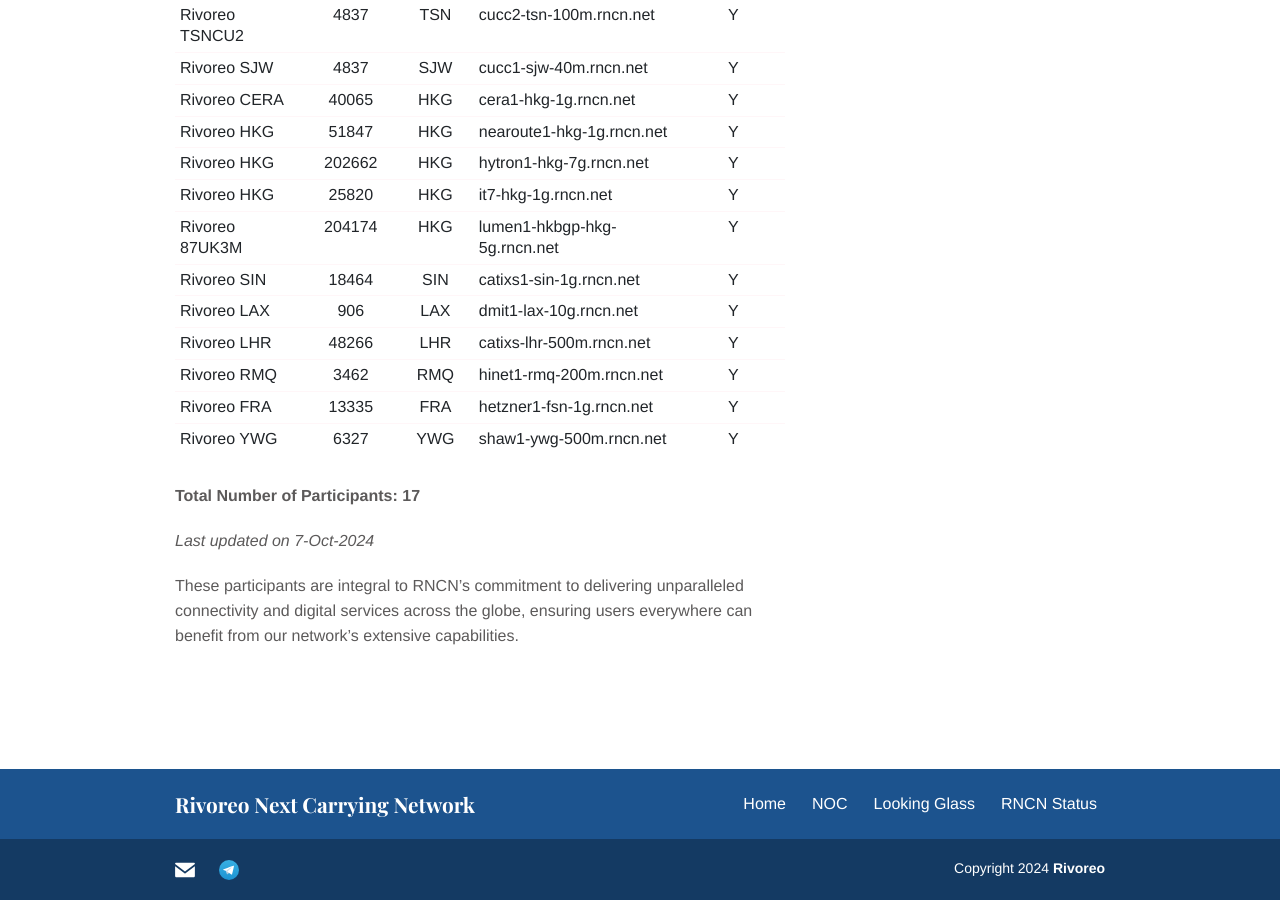
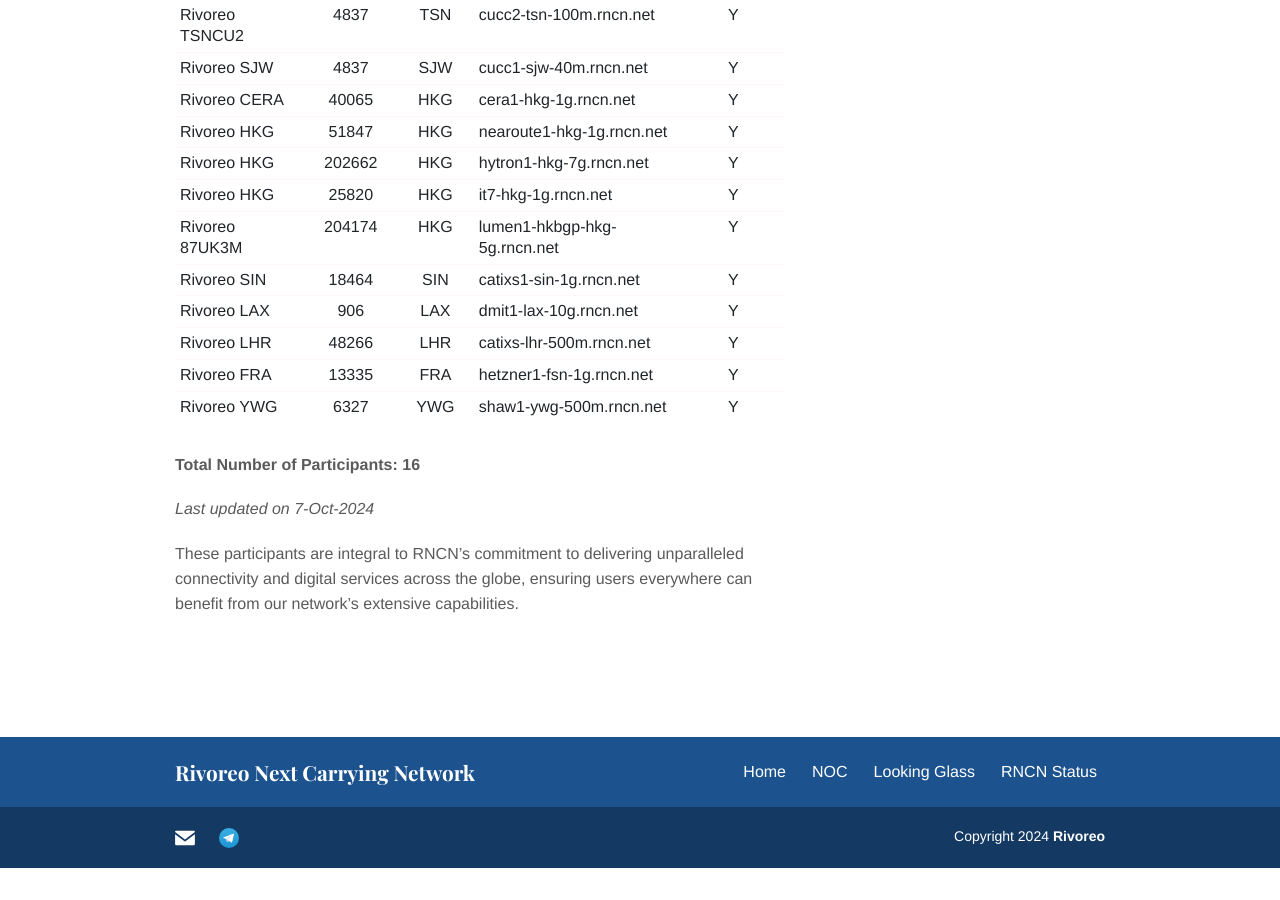
Before and after one commit to JohnnySun/rncn, a Jekyll site: the page built from participants.md, in a window 1280 px wide and 900 px high, scrolled down 855 px. Built offline with Jekyll 4.4.1, drawn with Linux system fonts in a browser that asks for light colours; after the commit the page ends 1723 px from its top, so only the background shows below that.

Commit message:
update participants

```diff
--- a/participants.md
+++ b/participants.md
@@ -26,11 +26,10 @@ Here is a detailed list of our participants and their locations, representing th
 | Rivoreo SIN           | 18464         | SIN          | catixs1-sin-1g.rncn.net           | Y                |
 | Rivoreo LAX           | 906           | LAX          | dmit1-lax-10g.rncn.net            | Y                |
 | Rivoreo LHR           | 48266         | LHR          | catixs-lhr-500m.rncn.net          | Y                |
-| Rivoreo RMQ           | 3462          | RMQ          | hinet1-rmq-200m.rncn.net          | Y                |
 | Rivoreo FRA           | 13335         | FRA          | hetzner1-fsn-1g.rncn.net          | Y                |
 | Rivoreo YWG           | 6327          | YWG          | shaw1-ywg-500m.rncn.net           | Y                |
 
-**Total Number of Participants: 17**
+**Total Number of Participants: 16**
 
 _Last updated on 7-Oct-2024_
 
```
